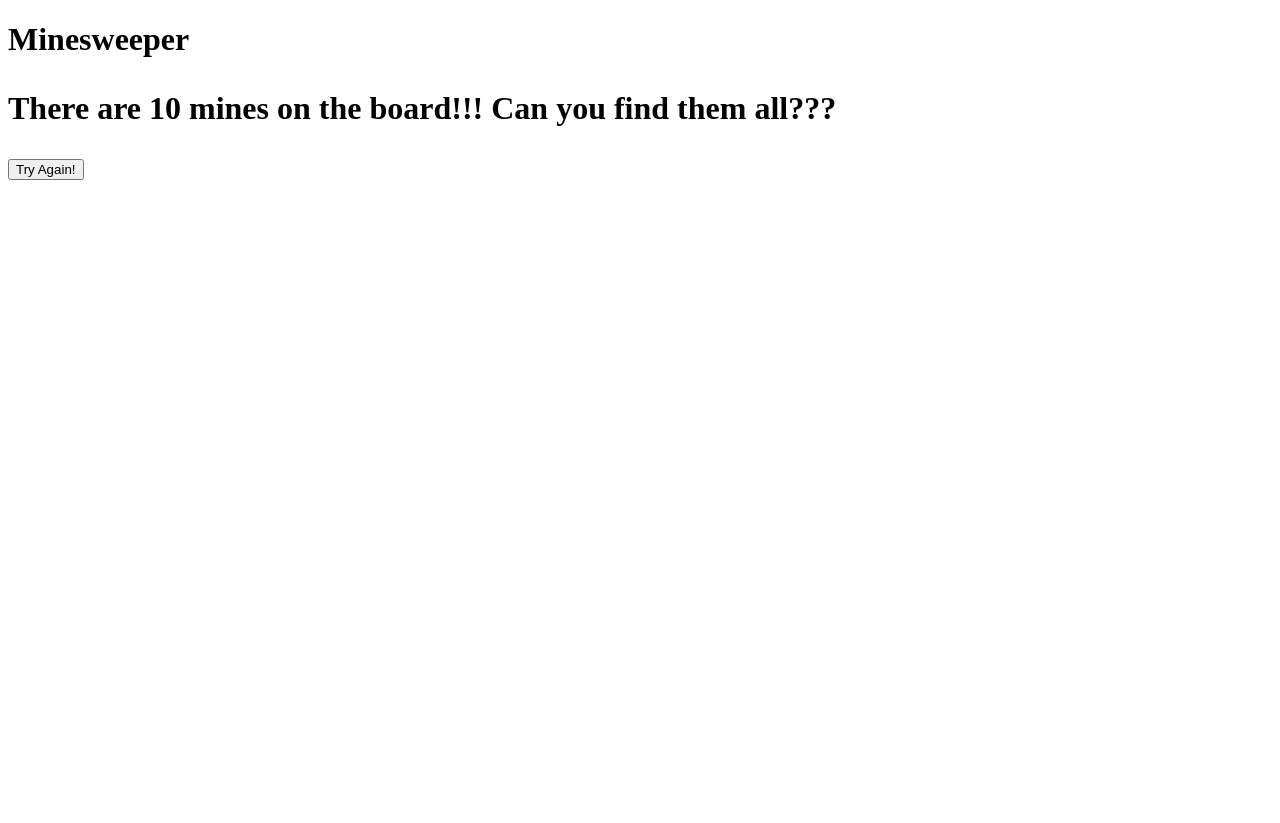
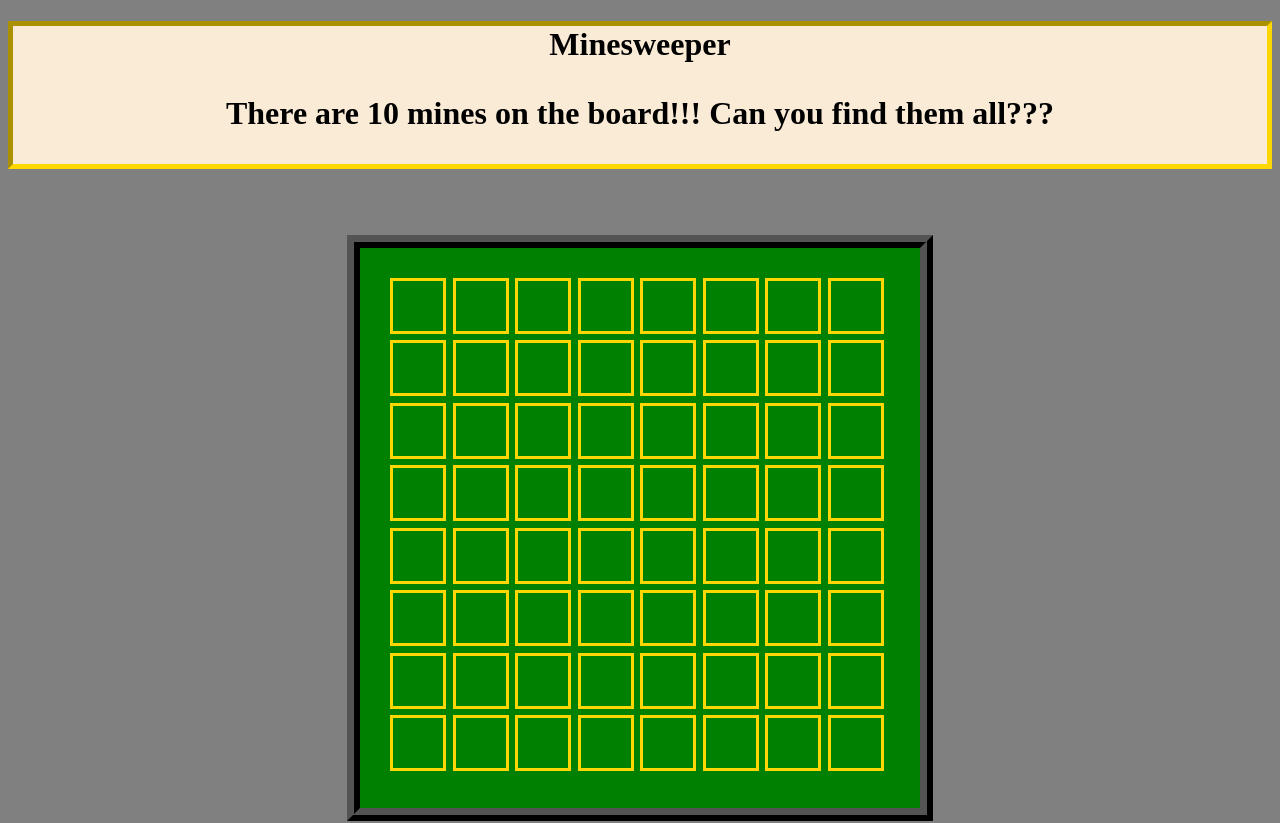
Before and after one commit to alonzoalcantar/Minesweeper-Project-, a plain HTML site: page index.html in a window 1280 px wide. Shown: the top 823 px of the page. Before the commit the page ends 800 px from the top, so only its background shows below. Drawn offline with Linux system fonts and the light colour scheme; the site is published under a folder, as on GitHub Pages, so addresses that start at the root find nothing.

Commit message:
tag path change

```diff
--- a/index.html
+++ b/index.html
@@ -5,8 +5,8 @@
     <meta http-equiv="X-UA-Compatible" content="IE=edge">
     <meta name="viewport" content="width=device-width, initial-scale=1.0">
     <Title>Minesweeper</title>
-    <script defer src="/JavaScript/main.js"></script>
-    <link rel="stylesheet" href="/CSS/styles.css">
+    <script defer src="JavaScript/main.js"></script>
+    <link rel="stylesheet" href="CSS/styles.css">
 </head>
 
 <body>
```
